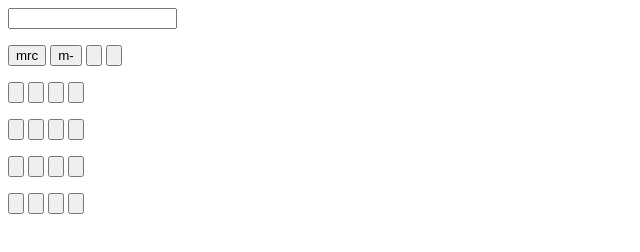
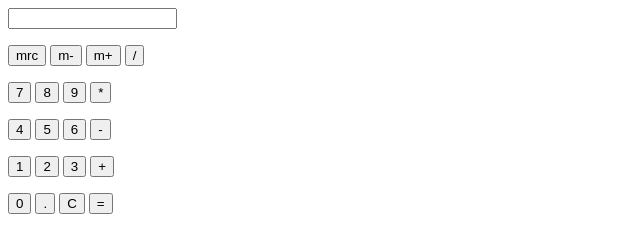
Before and after one commit to James7Ding/Calculator, a plain HTML site: page index.html in a window 1280 px wide. Shown: the whole page, without its empty margins (0-640 px from the left). Drawn offline with Linux system fonts and the light colour scheme.

Commit message:
added button values, classes, and onclicks

```diff
--- a/index.html
+++ b/index.html
@@ -18,32 +18,32 @@
 			<p>
 				<input type="button" class="button function" value="mrc" onclick="alert('Not yet implemented')">
 				<input type="button" class="button function" value="m-" onclick="alert('Not yet implemented')">
-				<input type="button" class="button function" value="" onclick="">
-				<input type="button" class="button function" value="" onclick="">
+				<input type="button" class="button function" value="m+" onclick="alert('Not yet implemented')">
+				<input type="button" class="button operator" value="/" onclick="v('/')">
 			</p>
 			<p>
-				<input type="button" class="button function" value="" onclick="">
-				<input type="button" class="button function" value="" onclick="">
-				<input type="button" class="button function" value="" onclick="">
-				<input type="button" class="button function" value="" onclick="">
+				<input type="button" class="button number" value="7" onclick="v('7')">
+				<input type="button" class="button number" value="8" onclick="v('8')">
+				<input type="button" class="button number" value="9" onclick="v('9')">
+				<input type="button" class="button operator" value="*" onclick="v('*')">
 			</p>
 			<p>
-				<input type="button" class="button function" value="" onclick="">
-				<input type="button" class="button function" value="" onclick="">
-				<input type="button" class="button function" value="" onclick="">
-				<input type="button" class="button function" value="" onclick="">
+				<input type="button" class="button number" value="4" onclick="v('4')">
+				<input type="button" class="button number" value="5" onclick="v('5')">
+				<input type="button" class="button number" value="6" onclick="v('6')">
+				<input type="button" class="button operator" value="-" onclick="v('-')">
 			</p>
 			<p>
-				<input type="button" class="button function" value="" onclick="">
-				<input type="button" class="button function" value="" onclick="">
-				<input type="button" class="button function" value="" onclick="">
-				<input type="button" class="button function" value="" onclick="">
+				<input type="button" class="button number" value="1" onclick="v('1')">
+				<input type="button" class="button number" value="2" onclick="v('2')">
+				<input type="button" class="button number" value="3" onclick="v('3')">
+				<input type="button" class="button operator" value="+" onclick="v('+')">
 			</p>
 			<p>
-				<input type="button" class="button function" value="" onclick="">
-				<input type="button" class="button function" value="" onclick="">
-				<input type="button" class="button function" value="" onclick="">
-				<input type="button" class="button function" value="" onclick="">
+				<input type="button" class="button number" value="0" onclick="v('0')">
+				<input type="button" class="button number" value="." onclick="v('.')">
+				<input type="button" class="button function" value="C" onclick="d('')">
+				<input type="button" class="button operator" value="=" onclick="e()">
 			</p>
 		</div>
 	</div>
```
